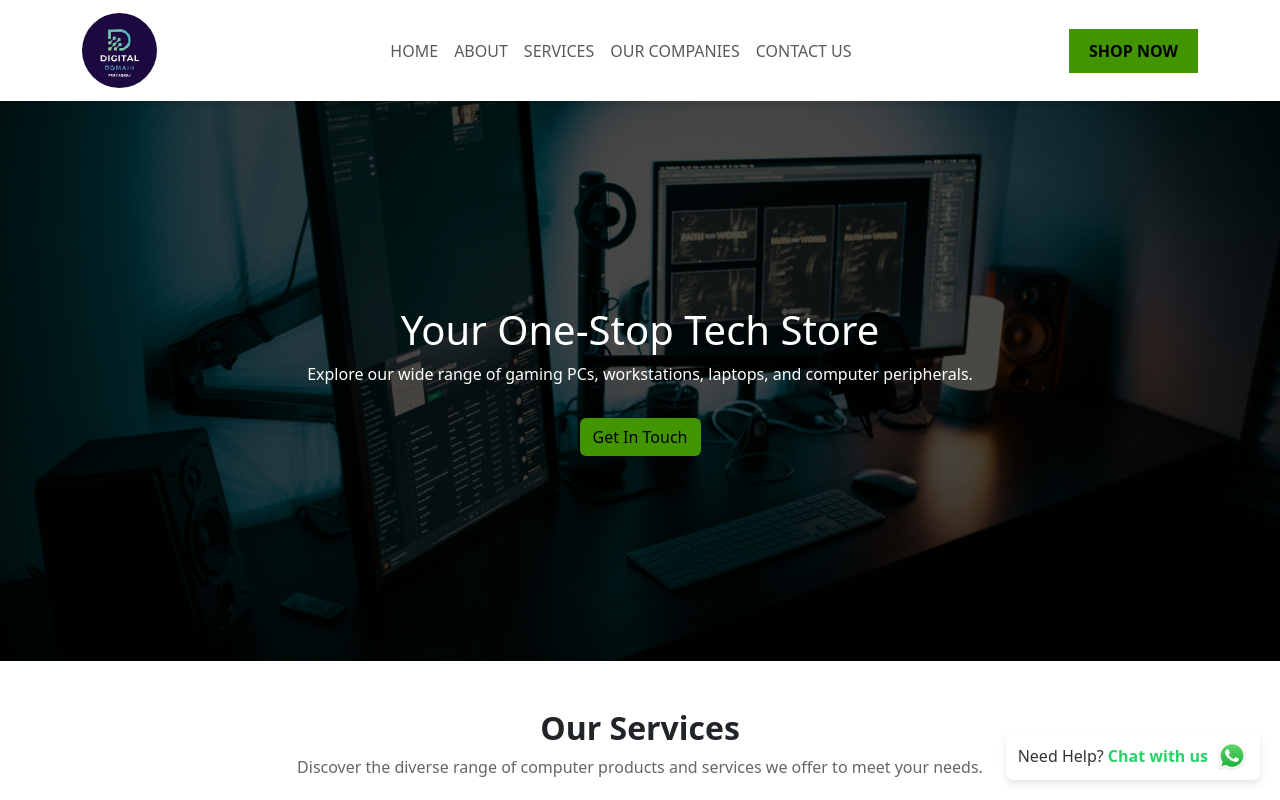
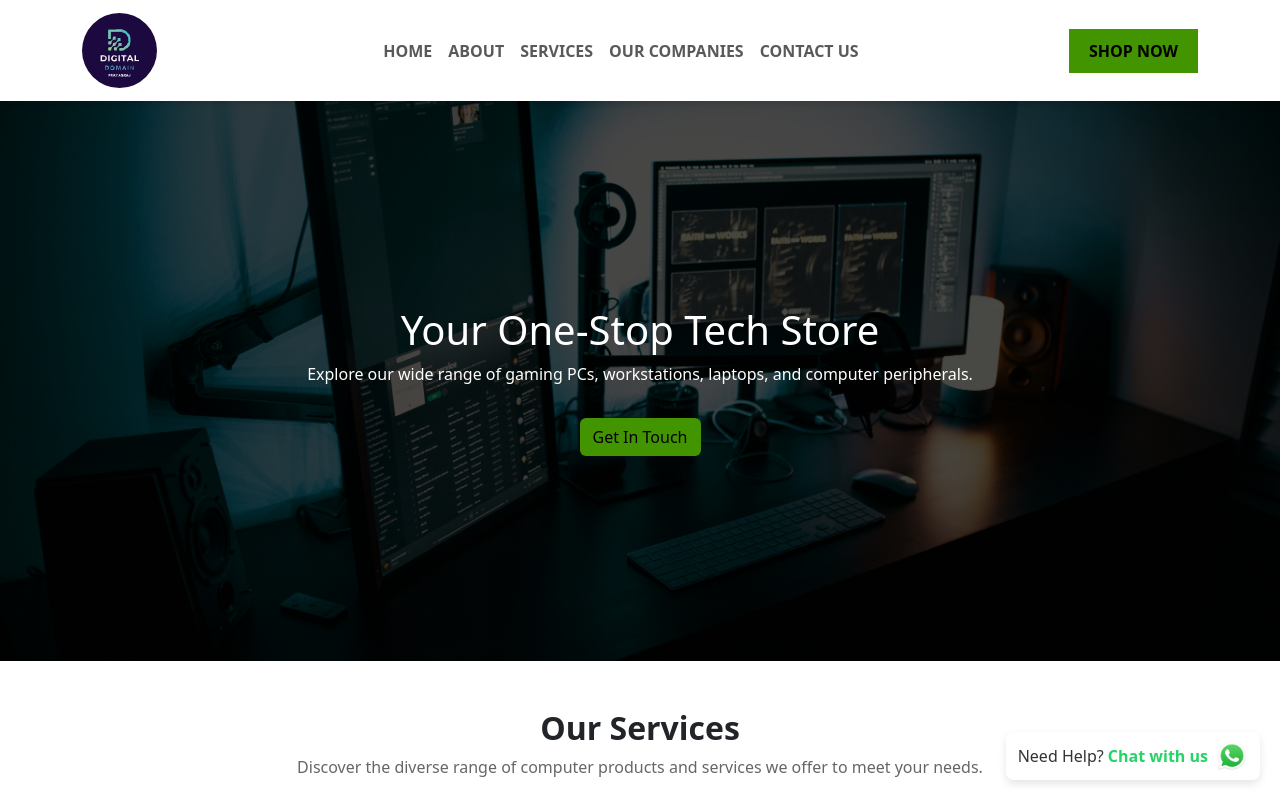
Before and after one commit to Ryukkfps/DigitalDomain, a React (Vite) app: page / in a window 1280 px wide. Shown: the top 800 px of the page. Built offline with nearby package versions, Linux system fonts and the light colour scheme; a small style sheet from the web is missing.

Commit message:
made navbar items bold

```diff
--- a/src/Components/Navbar.jsx
+++ b/src/Components/Navbar.jsx
@@ -44,27 +44,27 @@ function Navbar() {
           id="navbarNav"
         >
           <ul className="navbar-nav">
-            <li className="nav-item active">
+            <li className="nav-item" style={{fontWeight:"bold"}}>
               <Link className="nav-link" to="/" onClick={() => setIsOpen(false)}>
                 HOME
               </Link>
             </li>
-            <li className="nav-item">
+            <li className="nav-item" style={{fontWeight:"bold"}}>
               <Link className="nav-link" to="/About" onClick={() => setIsOpen(false)}>
                 ABOUT
               </Link>
             </li>
-            <li className="nav-item">
+            <li className="nav-item" style={{fontWeight:"bold"}}>
               <Link className="nav-link" to="/Services" onClick={() => setIsOpen(false)}>
                 SERVICES
               </Link>
             </li>
-            <li className="nav-item">
+            <li className="nav-item" style={{fontWeight:"bold"}}>
               <Link className="nav-link" to="/OurCompanies" onClick={() => setIsOpen(false)}>
                 OUR COMPANIES
               </Link>
             </li>
-            <li className="nav-item">
+            <li className="nav-item" style={{fontWeight:"bold"}}>
               <Link className="nav-link" to="/ContactUs" onClick={() => setIsOpen(false)}>
                 CONTACT US
               </Link>
```
